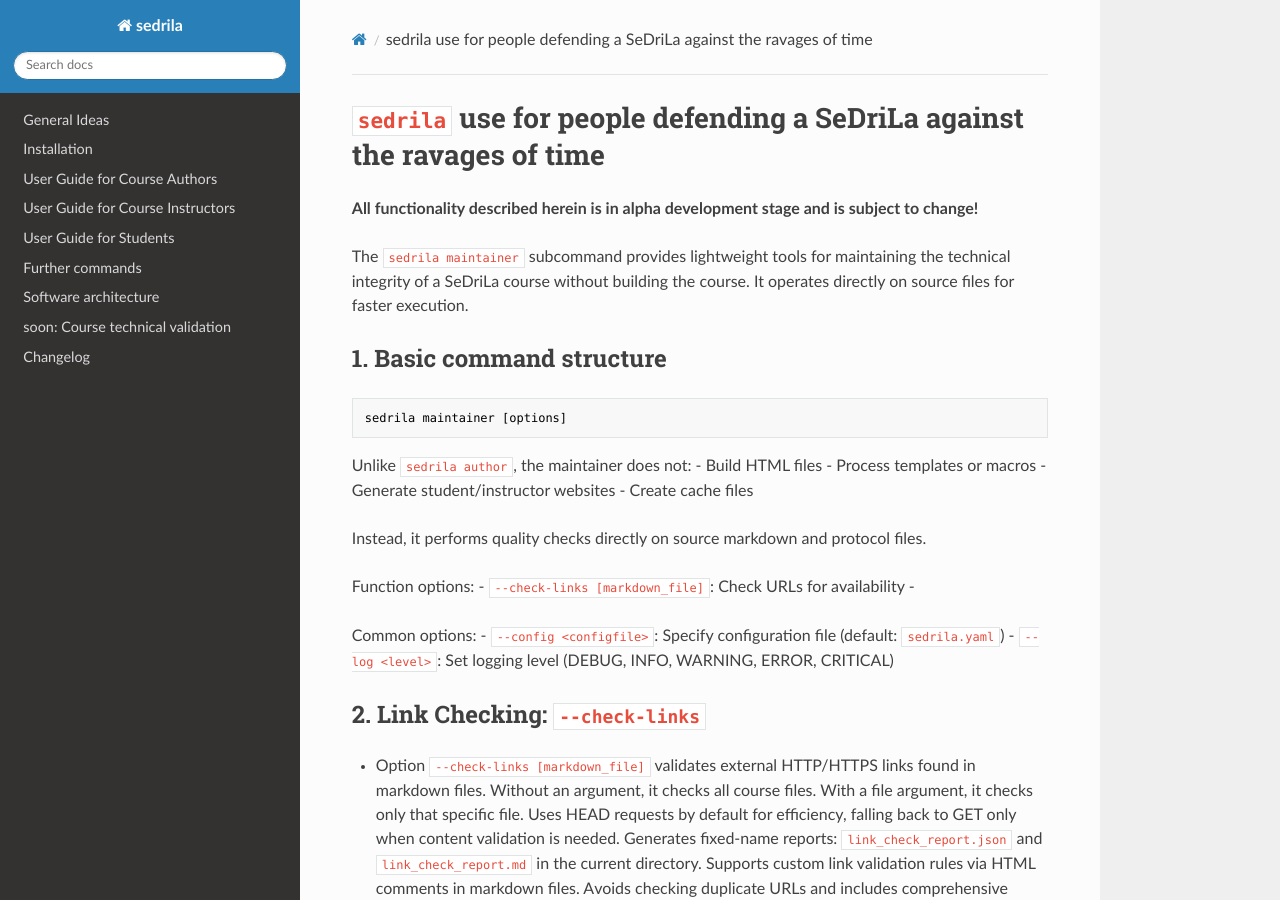
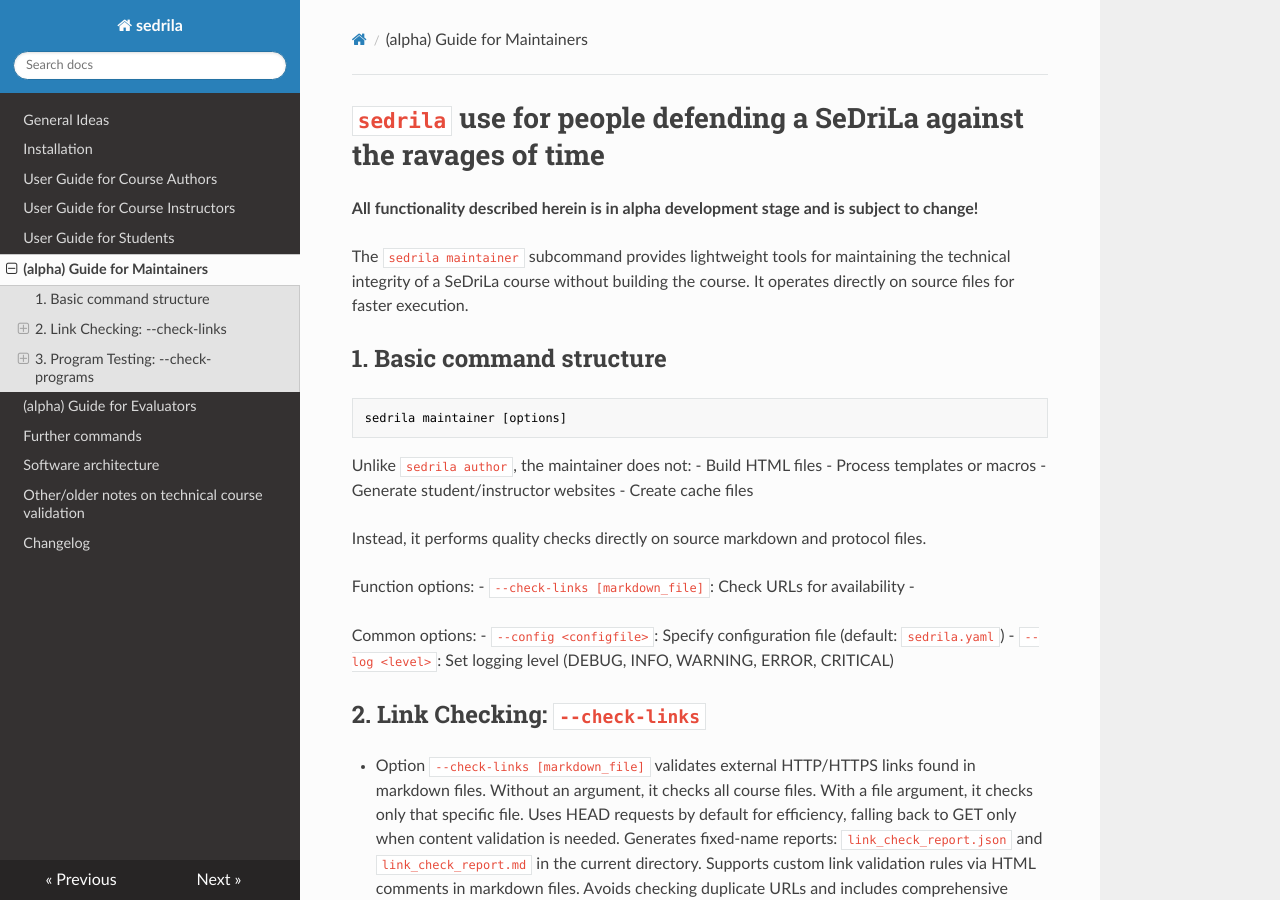
Before and after one commit to fubinf/sedrila, an MkDocs documentation site: the page built from docs/maintainers.md, in a window 1280 px wide and 900 px high. Built offline with MkDocs 1.6.1, drawn with Linux system fonts in a browser that asks for light colours; nearby versions of some CDN libraries.

Commit message:
mkdocs.yaml: add maintainers.md, evaluators.md (both explicitly alpha)

```diff
--- a/mkdocs.yaml
+++ b/mkdocs.yaml
@@ -7,7 +7,9 @@ nav:
   - "User Guide for Course Authors": authors.md
   - "User Guide for Course Instructors": instructors.md
   - "User Guide for Students": students.md
+  - "(alpha) Guide for Maintainers": maintainers.md
+  - "(alpha) Guide for Evaluators": evaluators.md
   - "Further commands": other.md
   - "Software architecture": internal_notes.md
-  - "soon: Course technical validation": course_testing.md
+  - "Other/older notes on technical course validation": course_testing.md
   - "Changelog": changelog.md
```
